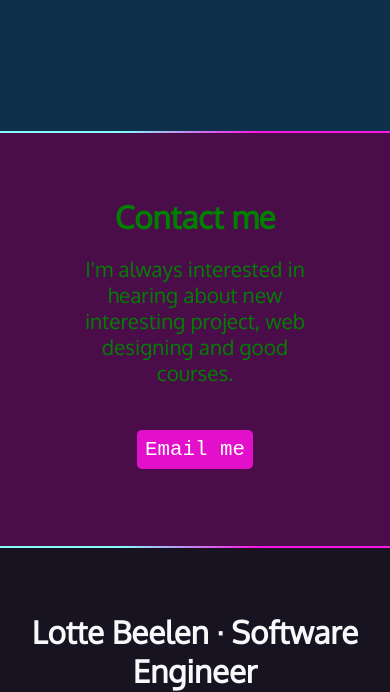
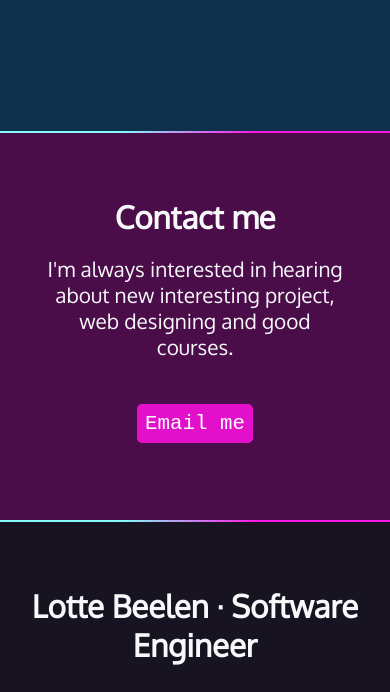
Before and after one commit to beelenlotte/beelelotte-portfolio, a plain HTML site: page index.html in a window 390 px wide. Shown: the part 2080-2772 px from the top of the page. Drawn offline with Linux system fonts and the light colour scheme.

Commit message:
update contact - responsive for mobile phone

```diff
--- a/css/style.css
+++ b/css/style.css
@@ -318,8 +318,7 @@ footer ul {
 
 @media (max-width: 800px) {
     #contact {
-        width: 250px;
-        color: green;
+        width: 300px;
         text-align: center;
         margin: 0 auto;
         padding: 4rem 0;
```
